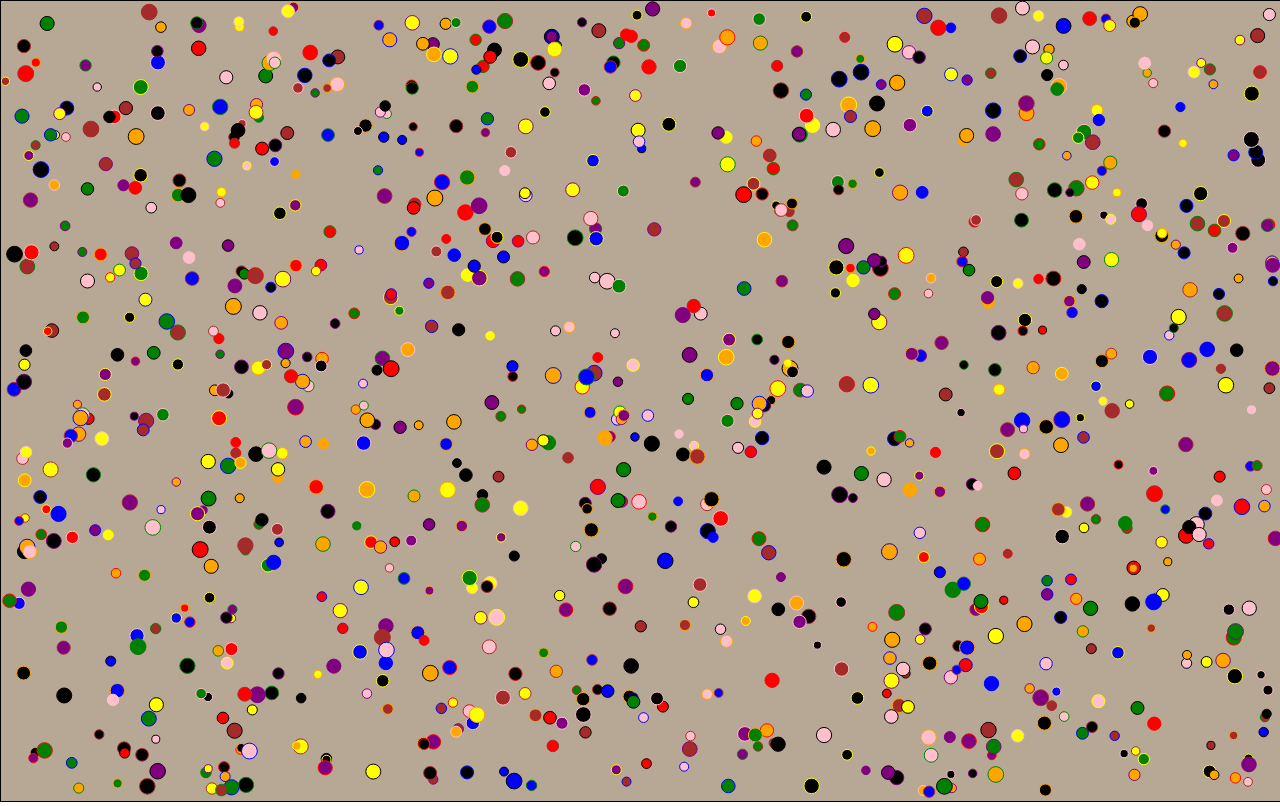
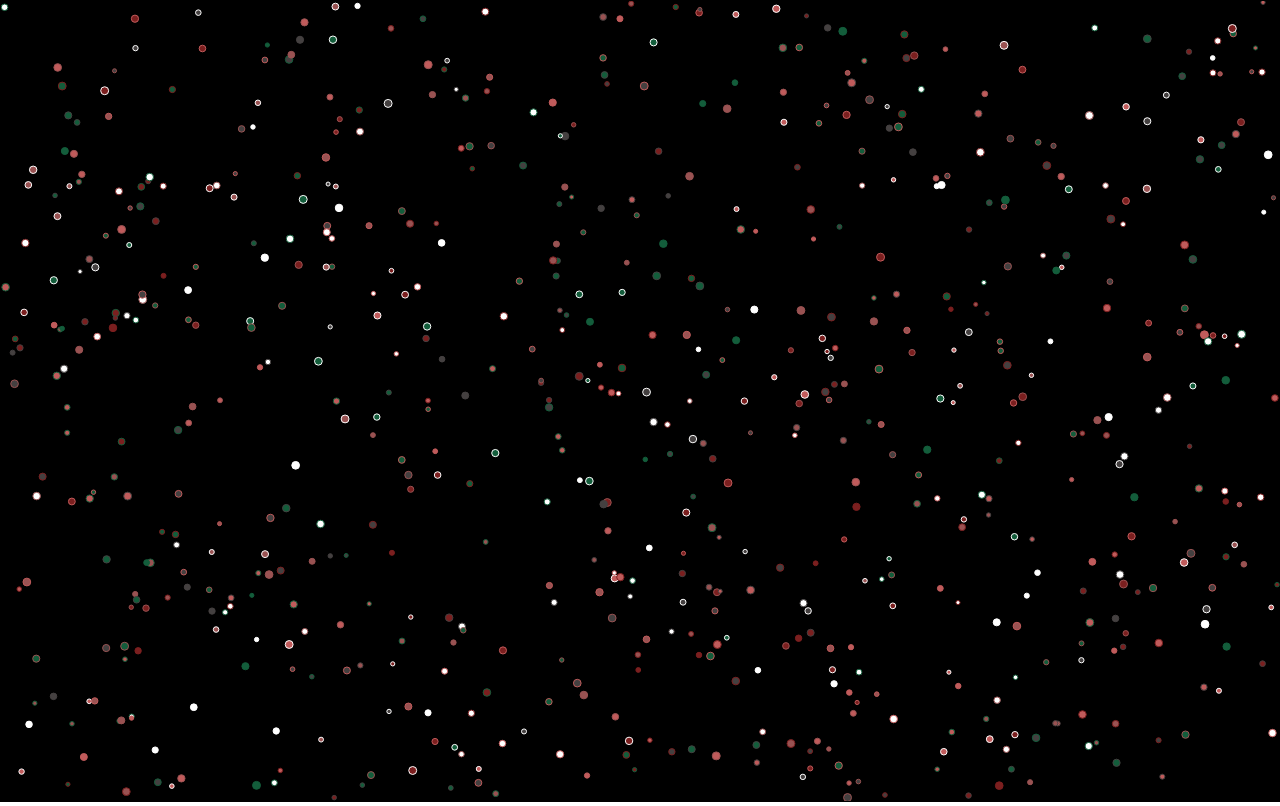
Before and after one commit to cooleydw494/ShapeFun, a plain HTML site: page index.html in a window 1280 px wide. Drawn offline with Linux system fonts and the light colour scheme.

Commit message:
added different color palettes, tweaked some calculations (nothing major, mostly my control variables)

```diff
--- a/css/style.css
+++ b/css/style.css
@@ -3,5 +3,5 @@ body {
 }
 #canvasFun {
     border: 1px solid black;
-    background-color: #b7a795;
+    background-color: black;
 }
--- a/js/script.js
+++ b/js/script.js
@@ -23,11 +23,16 @@ var circleArray = [];
 window.addEventListener("click", makeNewCircle, false);
 
 //set radiusMin, radiusRange, collisionRadius, and velocity/expansion multipliers
-var radiusMin = 4;
-var radiusRange = 4;
-var collisionRadius = 50;
-var velMultiplier = 6;
-var expandMultiplier = 5;
+var radiusMin = 2;
+var radiusRange = 2;
+var collisionRadius = 60;
+var velMultiplier = 2;
+var expandMultiplier = 8;
+
+//instantiate color palettes
+var darkBluesPalette = ["#779589", "#151d4e", "#125b54", "#0a2427", "#161327", "white"];
+var salmonPalette = ["#7b1f1f", "#995252", "#135d3b", "#c05b5b", "#444040", "white"];
+var usaPalette = ["#cc092f", "#919693", "#ded5b3", "#1a4663", "#003050", "white"];
 
 //animate loop
 function animate() {
@@ -41,8 +46,8 @@ function animate() {
 //start animation
 animate();
 //start with 100 circles
-for (i = 0; i < 999; i++) {
-    makeNewCircle();
+for (i = 0; i < 699; i++) {
+    makeNewCircle(salmonPalette);
 }
 
 
@@ -80,6 +85,7 @@ function Circle(x, y, dx, dy, r, color, fillColor) {
         x += dx;
         y += dy;
         //update radius to shrink/grow based on mouse pos.
+        //if mouse is within collision radius
         if (x - mouse.x < collisionRadius && x - mouse.x > -collisionRadius
             && y - mouse.y < collisionRadius && y - mouse.y > -collisionRadius) {
             if (r < expandMultiplier * this.baseRadius) {
@@ -94,40 +100,21 @@ function Circle(x, y, dx, dy, r, color, fillColor) {
     };
 }
 
-//make a new circle using circle "class"        constructor and rand vals
-function makeNewCircle() {
-    //from radiusMin up to radiusMin + radiusRange
+//make a new circle using circle "class" constructor and rand vals
+function makeNewCircle(colorPalette) {
+    //from radiusMin up to (radiusMin + radiusRange)
     var r = Math.random() * radiusRange + radiusMin;
     var x = Math.random() * (canvas.width - (2 * r)) + r;
     var dx = (Math.random() - 0.5) * velMultiplier;
     var y = Math.random() * (canvas.height - (2 * r)) + r;
     var dy = (Math.random() - 0.5) * velMultiplier;
-    var color = randColor(), fillColor = randColor();
+    var color = randColor(colorPalette), fillColor = randColor(colorPalette);
     circleArray.push(new Circle(x, y, dx, dy, r, color, fillColor));
 }
 
 //generate and return random color
-function randColor() {
-    switch (Math.floor(Math.random() * 10)) {
-    case 1:
-        return "red";
-    case 2:
-        return "blue";
-    case 3:
-        return "green";
-    case 4:
-        return "purple";
-    case 5:
-        return "orange";
-    case 6:
-        return "pink";
-    case 7:
-        return "yellow";
-    case 8:
-        return "brown";
-    case 9:
-        return "black";
-    default:
-        return "black";
-    }
+function randColor(colorPalette) {
+    //random index from 0 to last array index
+    var index = (Math.floor(Math.random() * colorPalette.length));
+    return colorPalette[index];
 }
```
